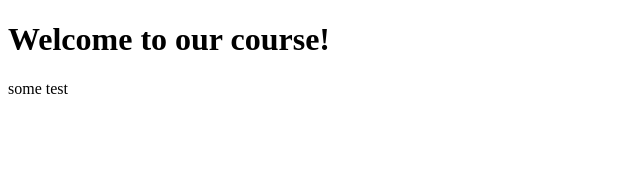
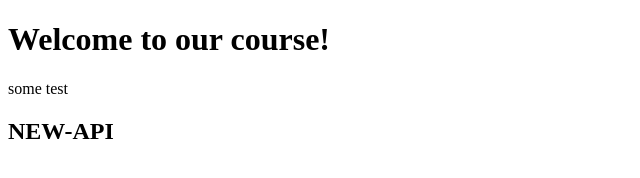
Before and after one commit to Lazeeerrrr/git-course, a plain HTML site: page index.html in a window 1280 px wide. Shown: the whole page, without its empty margins (0-640 px from the left). Drawn offline with Linux system fonts and the light colour scheme.

Commit message:
Add title

```diff
--- a/index.html
+++ b/index.html
@@ -9,5 +9,6 @@
 <body>
     <h1>Welcome to our course!</h1>
     <p>some test</p>
+    <h2>NEW-API</h2>
 </body>
 </html>
```
